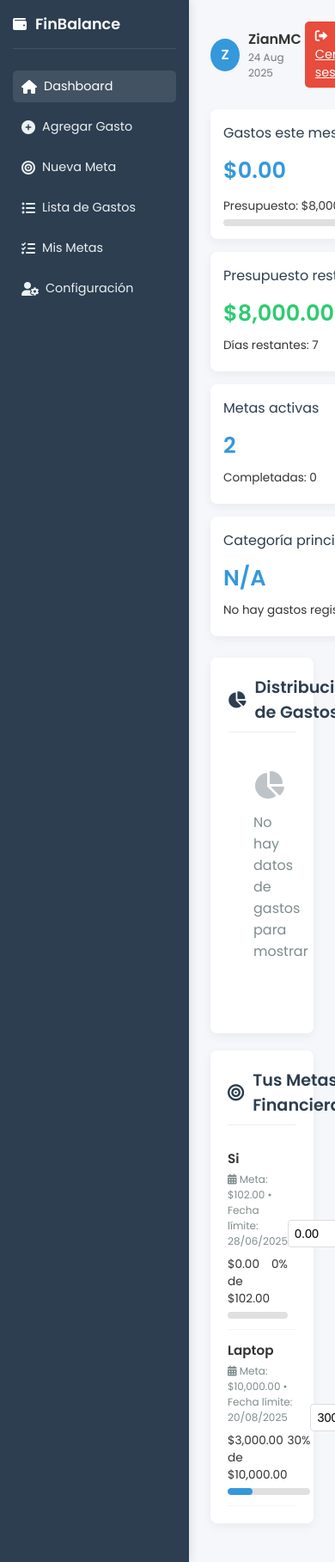
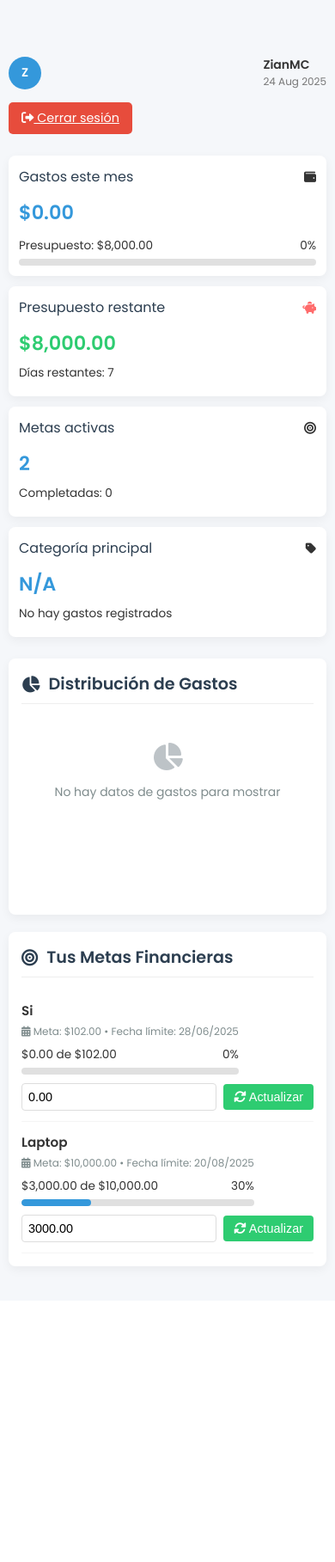
Before and after one commit to Zian-Jeager/FinBalance, a PHP site: page /backend/dashboard.php in a window 390 px wide. Shown: the whole page at 86% size. After the commit the page ends 1481 px from the top, so only its background shows below. Run offline with PHP 8.4, Linux system fonts and the light colour scheme; a user stored in the database is signed in; data comes from the database, SQL or seed files in the repository.

Commit message:
Update DashboardStyle.css

```diff
--- a/frontend/StylesCSS/DashboardStyle.css
+++ b/frontend/StylesCSS/DashboardStyle.css
@@ -303,4 +303,146 @@
 
 .fa-piggy-bank {
     color: #ff6b6b;
+
 }
+
+/* ===== MEDIA QUERIES PARA DISPOSITIVOS MÓVILES ===== */
+
+/* Tabletas y dispositivos medianos (768px o menos) */
+@media (max-width: 768px) {
+  .dashboard {
+    grid-template-columns: 1fr !important;
+    grid-template-rows: auto 1fr;
+  }
+
+  .sidebar {
+    position: fixed;
+    top: 0;
+    left: -250px;
+    width: 220px;
+    height: 100vh;
+    z-index: 1000;
+    transition: left 0.3s ease;
+    padding-top: 50px;
+  }
+
+  .sidebar.active {
+    left: 0;
+  }
+
+  .menu-toggle {
+    display: block !important;
+    position: fixed;
+    top: 15px;
+    left: 15px;
+    z-index: 1001;
+    background: var(--dark);
+    color: white;
+    border: none;
+    border-radius: 4px;
+    padding: 8px 12px;
+    cursor: pointer;
+  }
+
+  .main-content {
+    padding: 70px 15px 25px 15px;
+  }
+
+  .header {
+    flex-direction: column;
+    align-items: flex-start;
+    gap: 15px;
+  }
+
+  .user-info {
+    width: 100%;
+    justify-content: space-between;
+  }
+
+  .cards-grid {
+    grid-template-columns: 1fr;
+    gap: 12px;
+  }
+
+  .chart-container {
+    height: 250px;
+  }
+}
+
+/* Dispositivos móviles pequeños (480px o menos) */
+@media (max-width: 480px) {
+  .main-content {
+    padding: 65px 10px 20px 10px;
+  }
+
+  .card {
+    padding: 12px;
+  }
+
+  .card-value {
+    font-size: 1.4rem;
+  }
+
+  .section-container {
+    padding: 15px;
+  }
+
+  .goal-item {
+    flex-direction: column;
+    align-items: flex-start;
+    gap: 10px;
+  }
+
+  .goal-form {
+    width: 100%;
+    justify-content: space-between;
+  }
+
+  .goal-form input {
+    flex: 1;
+  }
+
+  .chart-container {
+    height: 200px;
+  }
+}
+
+/* Elementos adicionales necesarios para el menú móvil */
+.menu-toggle {
+  display: none;
+}
+
+.overlay {
+  display: none;
+  position: fixed;
+  top: 0;
+  left: 0;
+  width: 100%;
+  height: 100%;
+  background: rgba(0, 0, 0, 0.5);
+  z-index: 999;
+}
+
+.overlay.active {
+  display: block;
+}
+
+/* Mejoras generales para móviles */
+@media (max-width: 768px) {
+  body {
+    font-size: 14px;
+  }
+
+  .sidebar-header {
+    margin-bottom: 20px;
+  }
+
+  .logout-btn {
+    padding: 8px 15px;
+  }
+
+  /* Asegurar que las imágenes y gráficos sean responsivos */
+  canvas {
+    max-width: 100% !important;
+  }
+}
```
